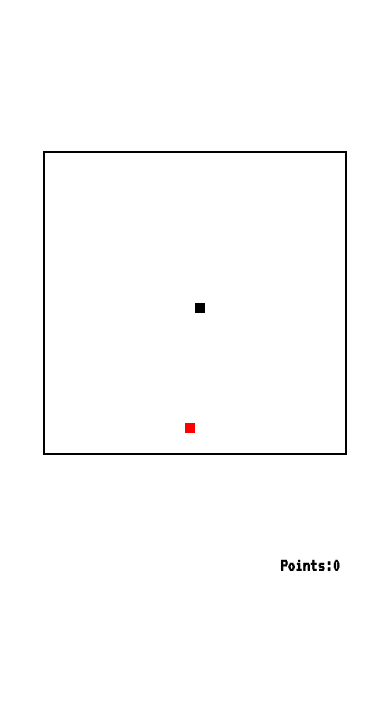
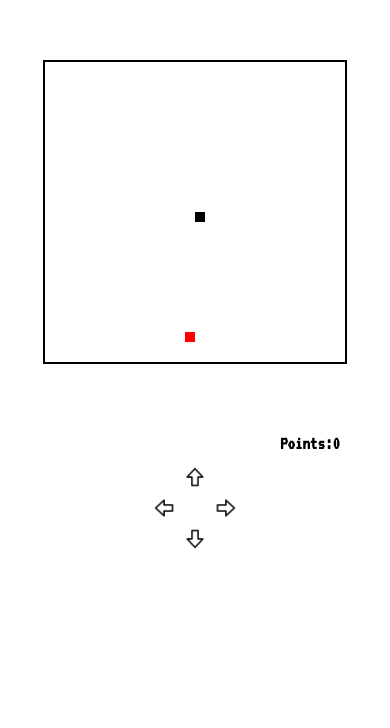
Before and after one commit to martinrvp28/Entrega-js-martinVazquez, a website: page pages/snake.html in a window 390 px wide. Shown: the part 119-847 px from the top of the page. Drawn offline with Linux system fonts and the light colour scheme.

Commit message:
Agregamos botones snake para mobil

```diff
--- a/css/style.css
+++ b/css/style.css
@@ -616,9 +616,10 @@ button:hover{
 
 #snakeBody{
   display: grid;
-  grid-template-rows: 20% 60% 20%;
+  grid-template-rows: 50% 40px 90px;
   max-width: 576px;
   height: 100vh;
+  margin-top: 120px;
 }
 
 #snakeBody h1{
@@ -642,7 +643,9 @@ button:hover{
 
 .gameStats{
   display: flex;
-  justify-content: end;
+  flex-direction: column;
+  justify-content: center;
+  align-items: end;
 }
 
 .gameStats h3{
@@ -747,3 +750,42 @@ button:hover{
   font-size: 150%;
   letter-spacing: 10px;
 }
+
+.arrowsSnake{
+  display: grid;
+  grid-template-columns: 30px 30px 30px;
+  grid-template-rows:30px 30px 30px;
+
+  justify-content: center;
+  align-items: center;
+
+  grid-template-areas:
+  ". up ."
+  "lef . rig"
+  ". down .";
+
+}
+
+.arrowsSnake img{
+
+  width: 30px;
+}
+
+#u-arrow{
+  grid-area: up;
+  transform: rotate(180deg);
+}
+
+#r-arrow{
+  grid-area: rig;
+  transform: rotate(270deg);
+}
+
+#d-arrow{
+  grid-area: down;
+}
+
+#l-arrow{
+  grid-area: lef;
+  transform: rotate(90deg);
+}
--- a/pages/snake.html
+++ b/pages/snake.html
@@ -9,9 +9,6 @@
 </head>
 <body id="snakeBody">
 
-    <div class="bodySup">
-
-    </div>
 
     <div id="contCanvas" class="containerCanvas">
 
@@ -25,6 +22,16 @@
 
     </div>
 
+    <div class="arrowsSnake">
+
+        <img id="u-arrow" src="../sources/img/arrow.png" alt="">
+        <img id="r-arrow"src="../sources/img/arrow.png" alt="">
+        <img id="d-arrow" src="../sources/img/arrow.png" alt="">
+        <img id="l-arrow" src="../sources/img/arrow.png" alt="">
+
+
+    </div>
+
 
 <script src="../js/snake.js"></script>
 </body>
```
Also changed, not shown: sources/img/arrow.png (added), 1 other file.
